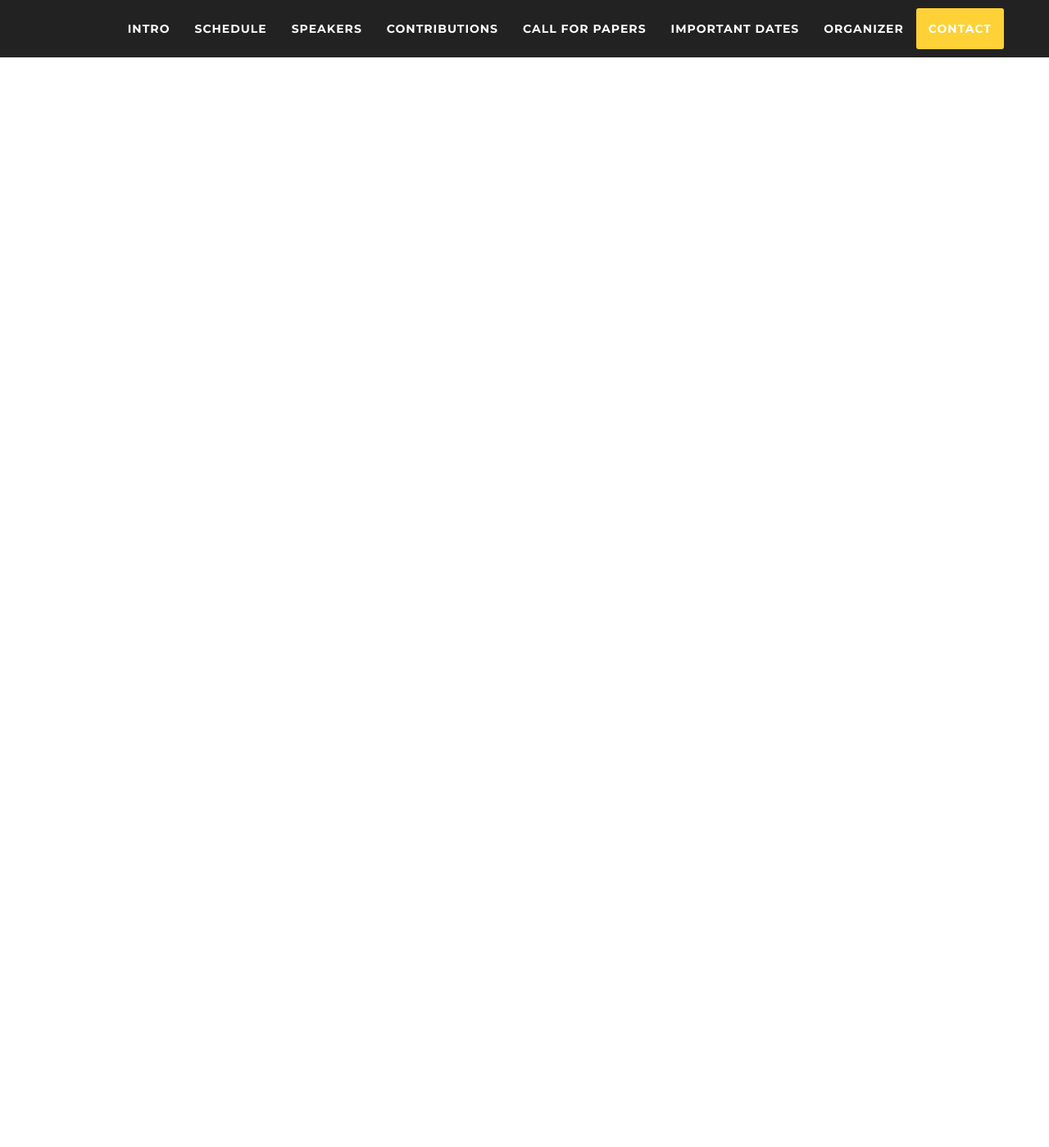
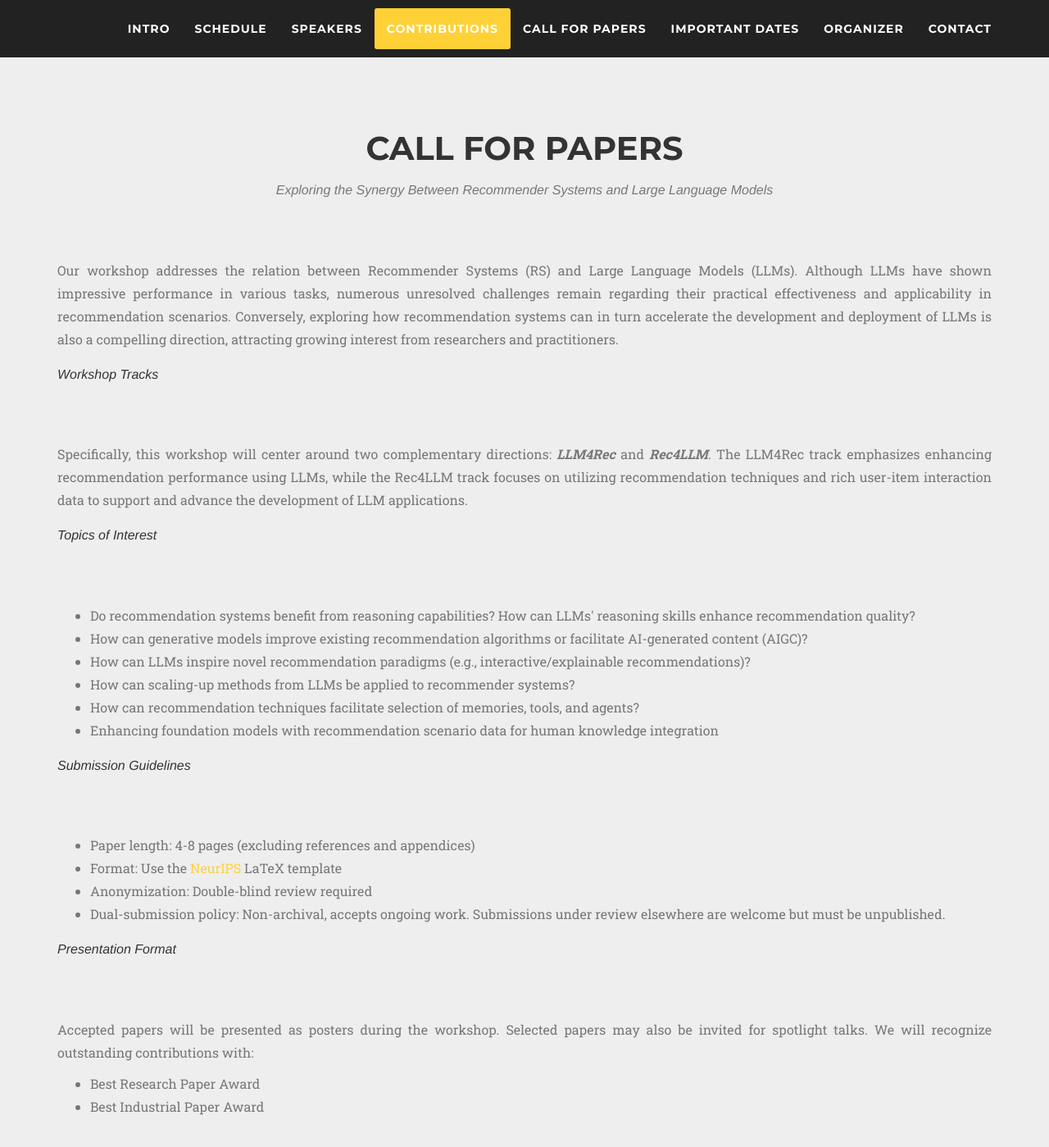
Before and after one commit to llm-rec/llm-rec.github.io, a Jekyll site: the page built from index.md, in a window 1280 px wide and 1400 px high, scrolled down 4317 px. Shown: the whole window at 82% size. Built offline with Jekyll 4.4.1, drawn with Linux system fonts in a browser that asks for light colours; nearby versions of some CDN libraries; some web fonts are replaced; some of the changed text lies outside the part shown.

```diff
--- a/_includes/call.html
+++ b/_includes/call.html
@@ -3,29 +3,52 @@
     <div class="row">
       <div class="col-lg-12 text-center">
         <h2 class="section-heading">Call for Papers</h2>
-        <!--h3 class="section-subheading text-muted">Lorem ipsum dolor sit amet consectetur.</h3-->
+        <h3 class="section-subheading text-muted">Exploring the Synergy Between Recommender Systems and Large Language Models</h3>
       </div>
     </div>
     <div class="row text-justify">
       <div class="col-md-12">
         <p class="large text-muted">
-           TBD.      </p>
-        <p class="large text-muted">
-            TBD.</p>
-        <ul class="large text-muted">
-          <ul>
-            TBD.</li>
-          </ul>
-        </ul>
-        <p class="large text-muted">
-
-            TBD.        </p>
-
-        <p class="large text-muted">
-<!-- Submission site: <a href="https://easychair.org/conferences/?conf=genrec23">https://easychair.org/conferences/?conf=genrec23</a>.  -->
-          TBD.
+          Our workshop addresses the relation between Recommender Systems (RS) and Large Language Models (LLMs). Although LLMs have shown impressive performance in various tasks, numerous unresolved challenges remain regarding their practical effectiveness and applicability in recommendation scenarios. Conversely, exploring how recommendation systems can in turn accelerate the development and deployment of LLMs is also a compelling direction, attracting growing interest from researchers and practitioners.
         </p>
 
+        <h3 class="section-subheading">Workshop Tracks</h3>
+        <p class="large text-muted">
+          Specifically, this workshop will center around two complementary directions:
+          <em><strong>LLM4Rec</strong></em> and <em><strong>Rec4LLM</strong></em>. The LLM4Rec track emphasizes enhancing recommendation performance using LLMs, while the Rec4LLM track focuses on utilizing recommendation techniques and rich user-item interaction data to support and advance the development of LLM applications.
+        </p>
+
+        <h3 class="section-subheading">Topics of Interest</h3>
+        <ul class="large text-muted">
+          <li>Do recommendation systems benefit from reasoning capabilities? How can LLMs' reasoning skills enhance recommendation quality?</li>
+          <li>How can generative models improve existing recommendation algorithms or facilitate AI-generated content (AIGC)?</li>
+          <li>How can LLMs inspire novel recommendation paradigms (e.g., interactive/explainable recommendations)?</li>
+          <li>How can scaling-up methods from LLMs be applied to recommender systems?</li>
+          <li>How can recommendation techniques facilitate selection of memories, tools, and agents?</li>
+          <li>Enhancing foundation models with recommendation scenario data for human knowledge integration</li>
+        </ul>
+
+        <h3 class="section-subheading">Submission Guidelines</h3>
+        <ul class="large text-muted">
+          <li>Paper length: 4-8 pages (excluding references and appendices)</li>
+          <li>Format: Use the <a href="https://media.neurips.cc/Conferences/NeurIPS2025/Styles.zip">NeurIPS</a> LaTeX template</li>
+          <li>Anonymization: Double-blind review required</li>
+          <li>Dual-submission policy: Non-archival, accepts ongoing work. Submissions under review elsewhere are welcome but must be unpublished.</li>
+        </ul>
+
+        <h3 class="section-subheading">Presentation Format</h3>
+        <p class="large text-muted">
+          Accepted papers will be presented as posters during the workshop. Selected papers may also be invited for spotlight talks. We will recognize outstanding contributions with:
+        </p>
+        <ul class="large text-muted">
+          <li>Best Research Paper Award</li>
+          <li>Best Industrial Paper Award</li>
+        </ul>
+
+        <!-- Uncomment when submission link is ready -->
+        <!-- <p class="large text-muted">
+          Submission site: <a href="https://easychair.org/conferences/?conf=genrec23">https://easychair.org/conferences/?conf=genrec23</a>
+        </p> -->
       </div>
     </div>
   </div>
```
Also changed, not shown: _speakers/Dian-Chen.md (+1 -1 lines), _speakers/Ed.H-Chi.md (added, +13 -0 lines), _speakers/Jiebo-Luo.md (added, +13 -0 lines), _speakers/Rui-Li.md (added, +13 -0 lines), _speakers/Xiangnan-He.md (added, +13 -0 lines), _speakers/Yuning-Jiang.md (added, +13 -0 lines), _speakers/Zhichen-Zhao.md (added, +13 -0 lines), 1 other file.
